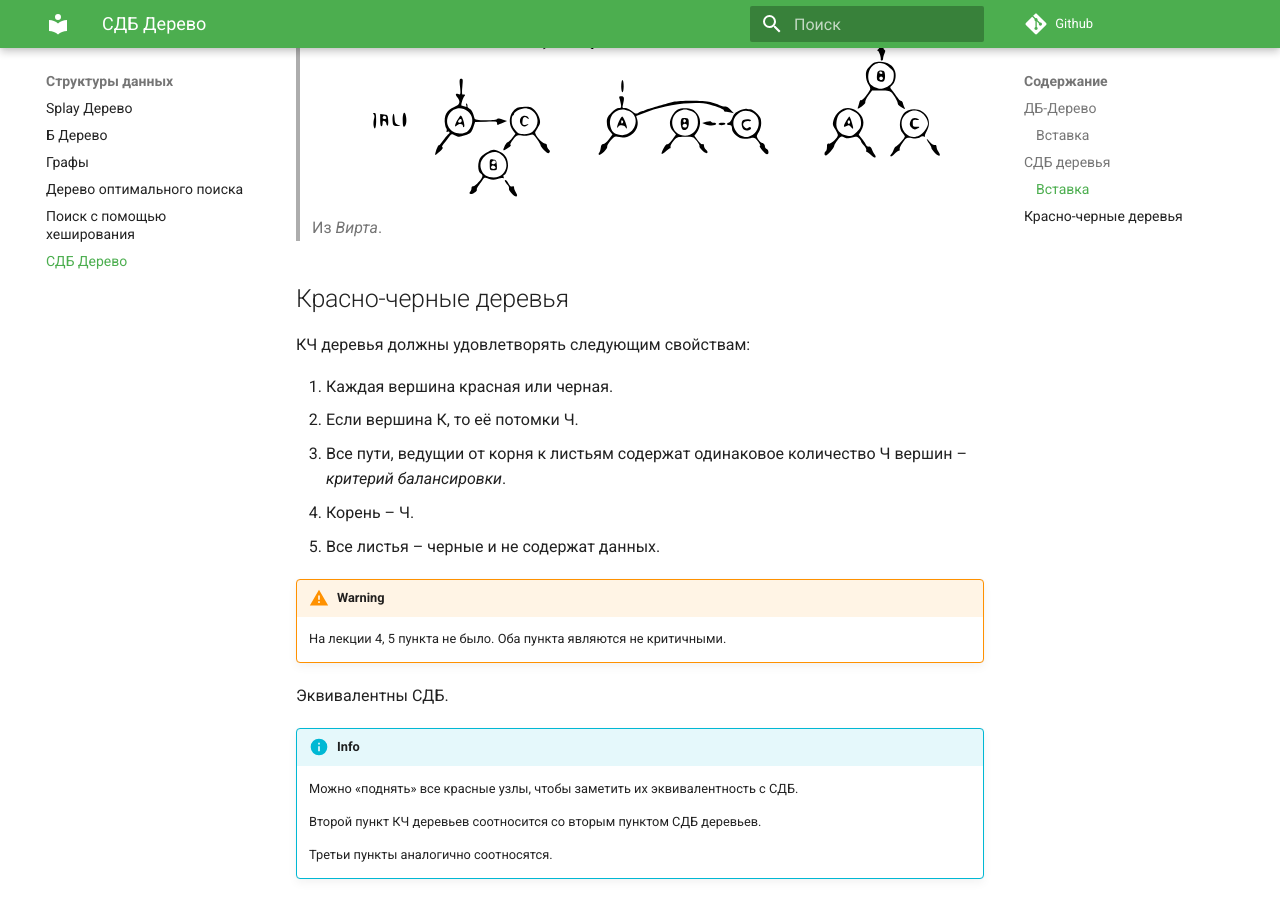
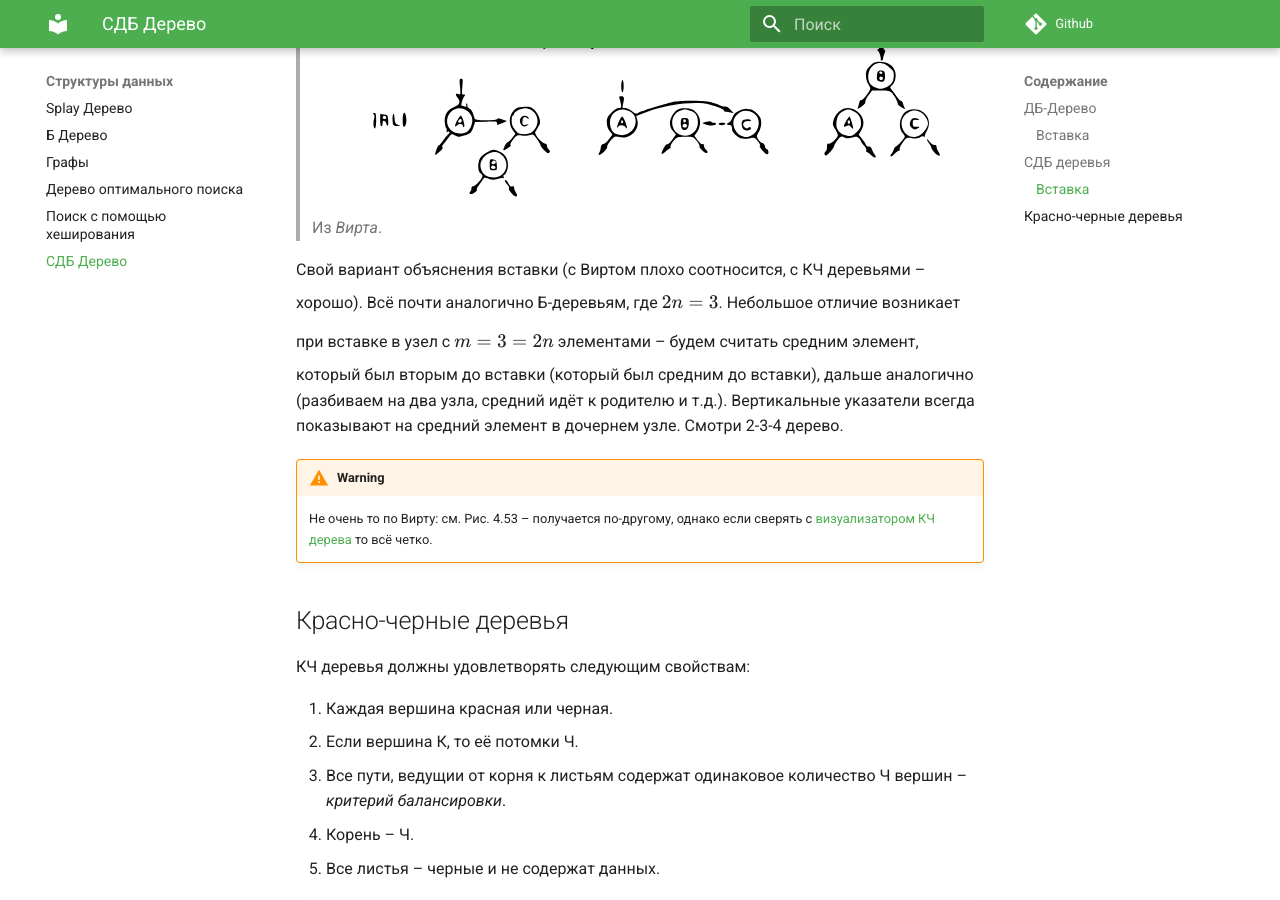
Before and after one commit to dotCirill/Durka, an MkDocs documentation site: the page built from docs/структуры данных/СДБ-Дерево.md, in a window 1280 px wide and 900 px high, scrolled down 3390 px. Built offline with MkDocs 1.6.1 and Material for MkDocs 9.7.7, drawn with Linux system fonts in a browser that asks for light colours; nearby versions of some CDN libraries; comment, search, counter and statistics services are not loaded.

Commit message:
СДБ вставка

```diff
--- a/docs/структуры данных/СДБ-Дерево.md
+++ b/docs/структуры данных/СДБ-Дерево.md
@@ -71,6 +71,11 @@ struct SDBTree {
 >   ![Вставка в сдб-дерево (Вирт рис.4.51)](СДБ-Дерево/СДБ вставка.svg "Вставка в сдб-дерево (Вирт рис.4.52)")
 >   Из *Вирта*.
 
+Свой вариант объяснения вставки (с Виртом плохо соотносится, с КЧ деревьями -- хорошо).
+Всё почти аналогично Б-деревьям, где $2n = 3$. Небольшое отличие возникает при вставке в узел с $m = 3 = 2n$ элементами -- будем считать средним элемент, который был вторым до вставки (который был средним до вставки), дальше аналогично (разбиваем на два узла, средний идёт к родителю и т.д.). Вертикальные указатели всегда показывают на средний элемент в дочернем узле. Смотри 2-3-4 дерево.
+
+!!! warning
+    Не очень то по Вирту: см. Рис. 4.53 -- получается по-другому, однако если сверять с [визуализатором КЧ дерева](https://www.cs.usfca.edu/~galles/visualization/RedBlack.html) то всё четко.
 ## Красно-черные деревья
 
 КЧ деревья должны удовлетворять следующим свойствам:
```
